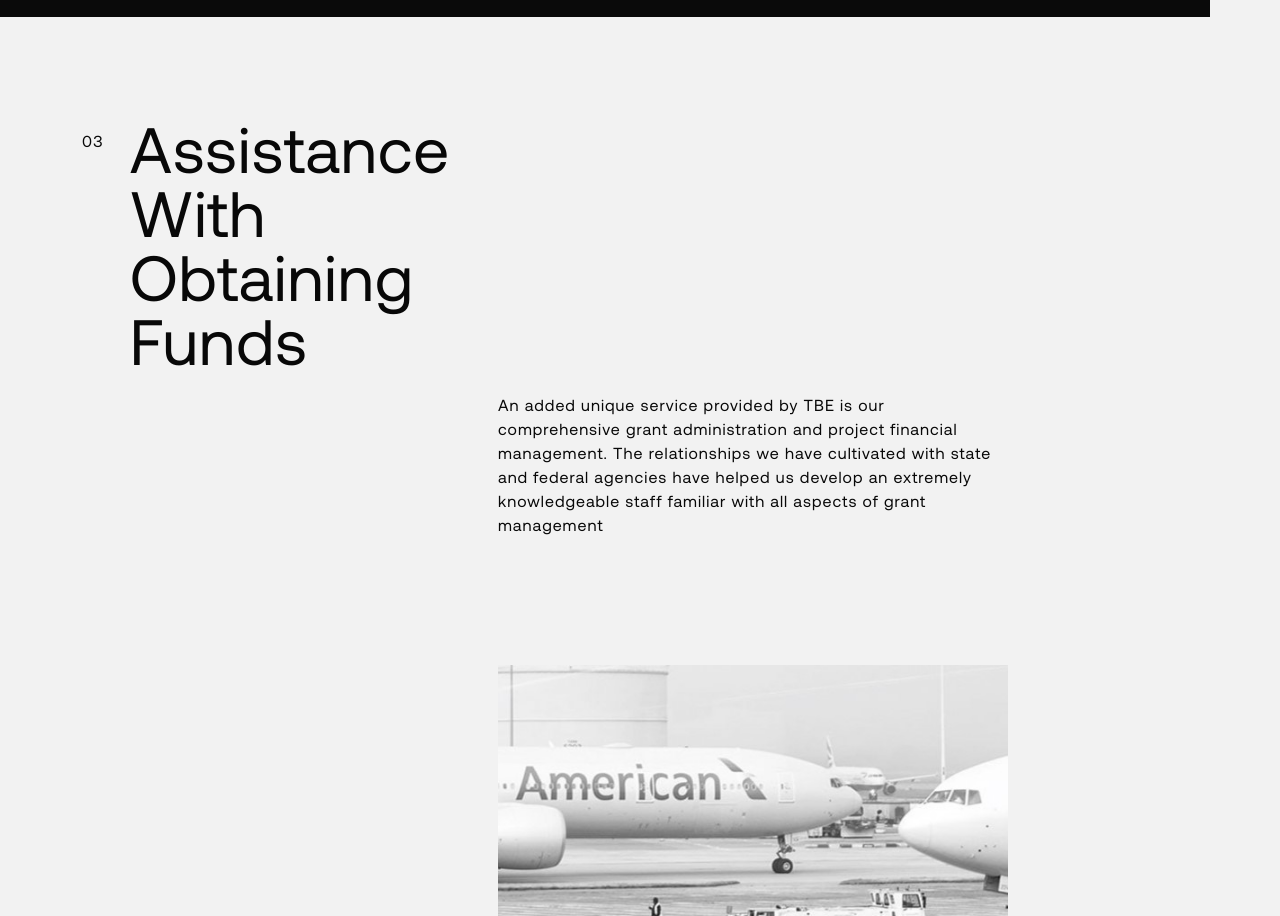
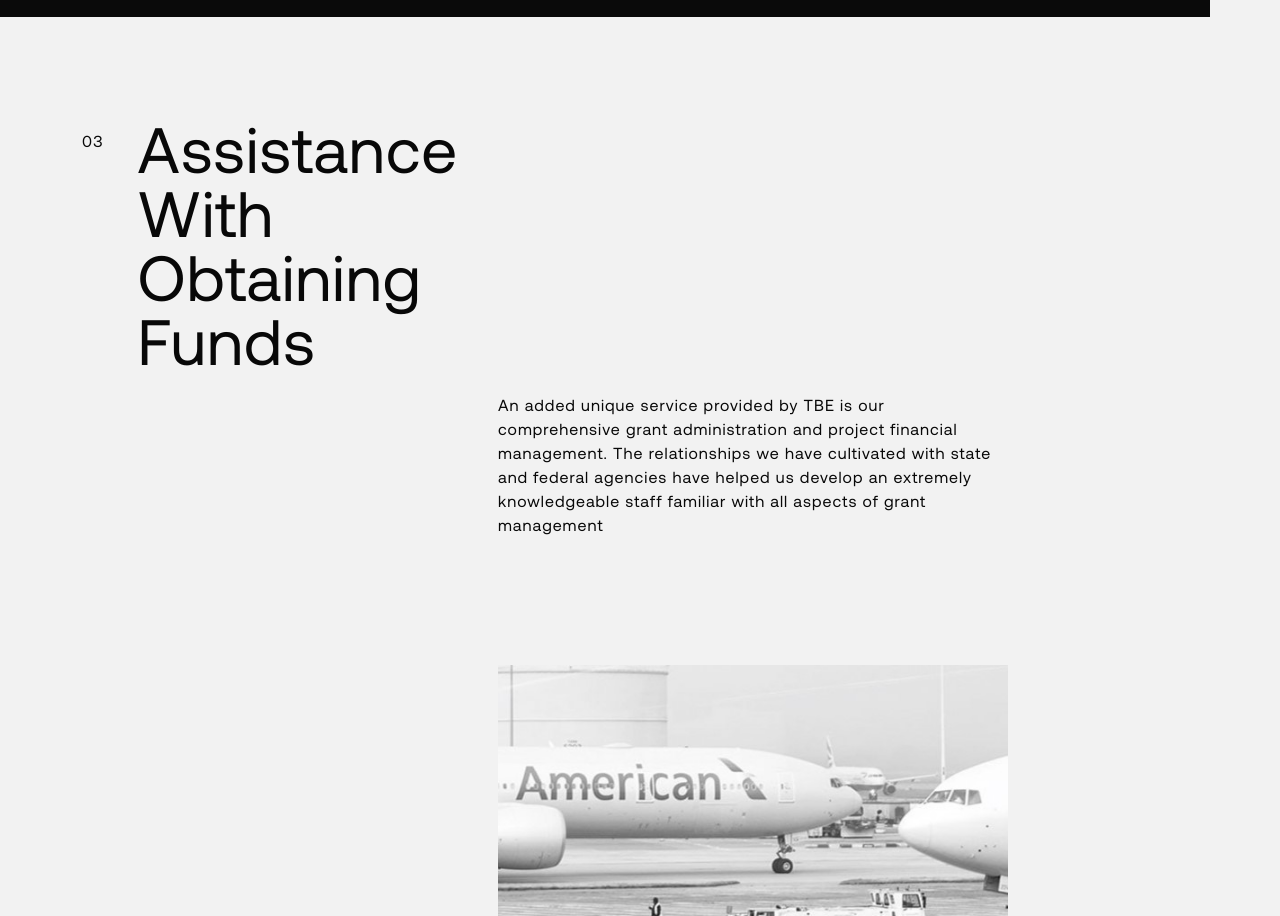
Before and after one commit to tomasimsy/TBE-Web, a plain HTML site: page what_we_do.html in a window 1280 px wide. Shown: the part 4660-5576 px from the top of the page. Drawn offline with nearby package versions, Linux system fonts and the light colour scheme.

Commit message:
Update what_we_do.html

```diff
--- a/what_we_do.html
+++ b/what_we_do.html
@@ -79,7 +79,7 @@
 </section>
 
 <!--  image section 2 -->
-<div class="container-fluid vh-50  image_holder">
+<div class="container-fluid vh-50 image_holder">
     <div class="container  image_sub_holder ">
         <div class="row">
             <div class="col-xs-6 col-md-4 px-0">
@@ -93,23 +93,12 @@
     </div>
 </div>
 
-<!--  image section 2 -->
-<!-- <section class="container-fluid what_we_do_imgs">
-    <div class=" vh-100 ">
-        <div class="row d-flex justify-content-between vh-50 ">
-            <div class="col-xs-6 col-md-5 col-lg-5 justify-content-start px-0 ">
-                    <img class="what_we_do_left_img img-fluid" src="assets/stock_img/BW_chris-leipelt-pRQCTeQTDwE-unsplash_2.jpg" alt="Plane" >
-            </div>
-            <div class="col-xs-6 col-md-7 col-lg-7 d-flex justify-content-start align-items-end pos px-0 ">
-                    <img class="what_we_do_right_img img-fluid" src="assets/stock_img/niklas-jonasson-OjxpywWo9HI-unsplash_3.jpg" alt="Plane engine" >
-            </div>
-        </div>
-    </div> -->
+
 </section>
 <!--  End image section  -->
 
 <!-- Design construction   -->
-<section class="design_construction">
+<section class="design_construction ">
     <div class="container">
         <div class="row">
             <div class="col-xs-6 col-md-8">
@@ -288,7 +277,7 @@
 <div class="container-fluid planning_services_3 m-0 px-0">
     <div class="container right_bg_text_container ">
         <div class="row d-flex how_we_support_text ">
-            <div class="col-xs-4 col-md-6 col-lg-4 ">
+            <div class="col-xs-4 col-md-6 col-lg-5 ">
                 <div class="row ">
                     <div class="col-xs-6 col-md-1 me-3 pb-3">03</div>
                     <div class="col-xs-8 col-md-10 sub_heading">
```
